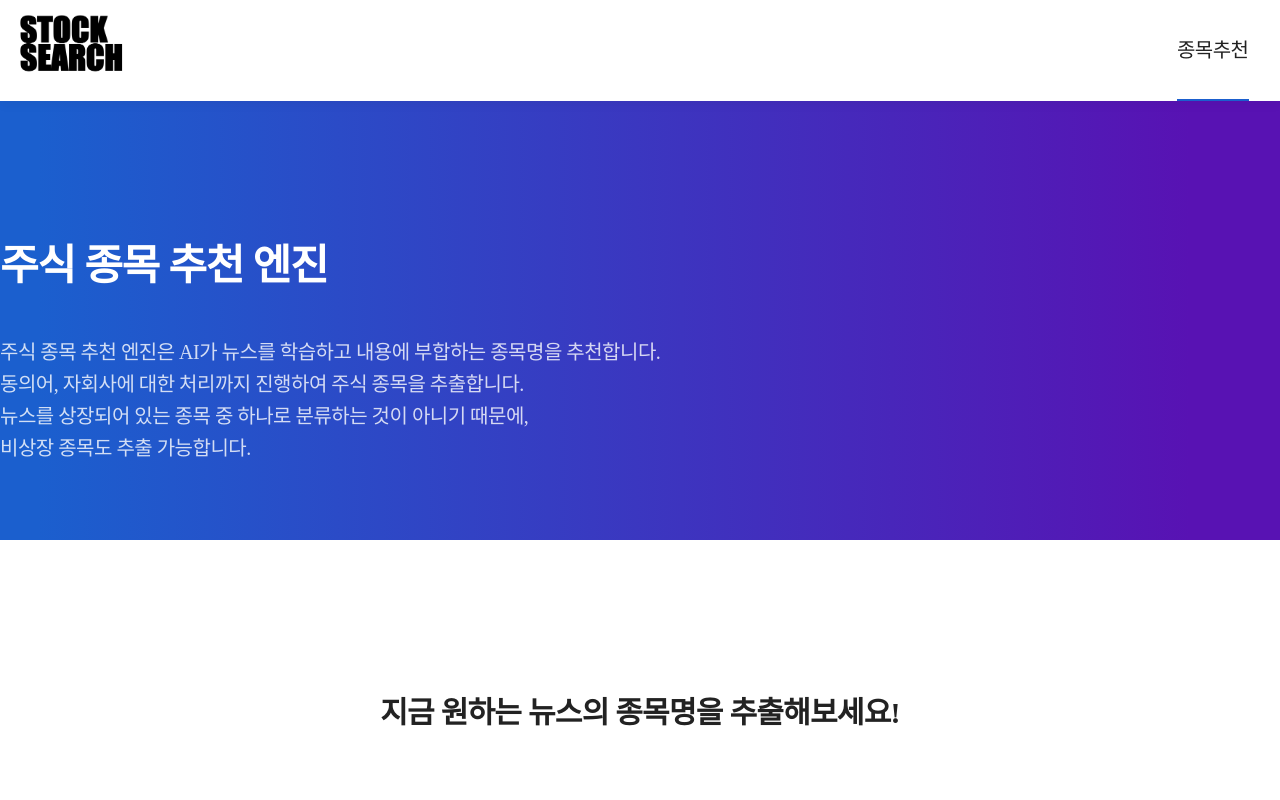
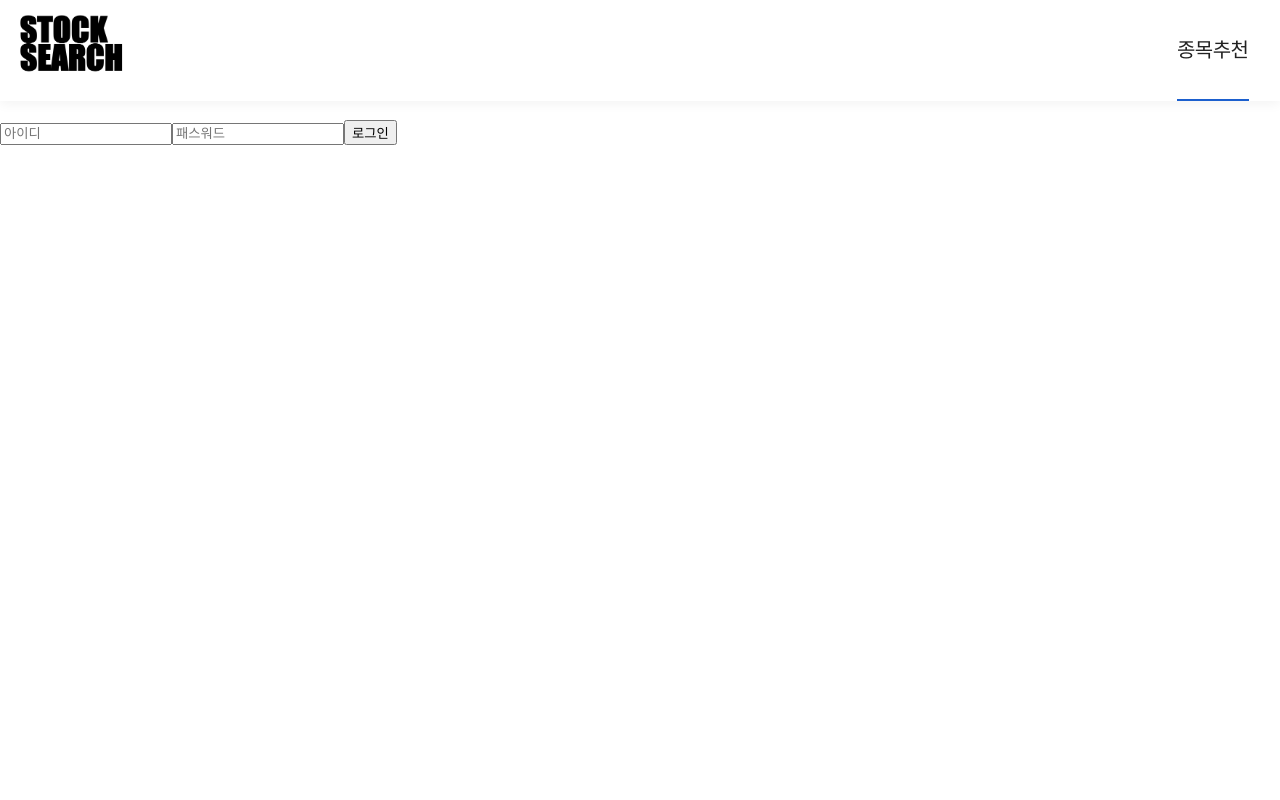
Before and after one commit to newri0807/stock_extraction, a React (Create React App) app: page / in a window 1280 px wide. Shown: the top 800 px of the page. Built offline with nearby package versions, Linux system fonts and the light colour scheme; a web font is replaced by a local one.

Commit message:
4주차 테스트

```diff
--- a/package.json
+++ b/package.json
@@ -15,6 +15,7 @@
     "axios": "^1.3.4",
     "react": "^18.2.0",
     "react-dom": "^18.2.0",
+    "react-router-dom": "^6.8.2",
     "react-scripts": "5.0.1",
     "web-vitals": "^2.1.4"
   },
--- a/src/App.js
+++ b/src/App.js
@@ -1,13 +1,18 @@
 import { StyledEngineProvider } from "@mui/material";
+import { Route, Routes } from "react-router-dom";
 import Footer from "./components/Common/Footer";
 import Header from "./components/Common/Header";
+import { Login } from "./pages/Login";
 import Stock from "./pages/Stock";
 function App() {
   return (
     <div id="background">
       <StyledEngineProvider injectFirst>
         <Header />
-        <Stock />
+        <Routes>
+          <Route path="/" element={<Login />} />
+          <Route path="/stock" element={<Stock />} />
+        </Routes>
         <Footer />
       </StyledEngineProvider>
     </div>
--- a/src/components/Demo.jsx
+++ b/src/components/Demo.jsx
@@ -15,20 +15,16 @@ const Demo = () => {
     axios({
       method: "get", // 통신 방식
       url: `${url}/stock/news?idx=${value}`, // 서버
-      timeout: 2000,
     })
       .then(function (response) {
         //console.log(response.data);
-        setDataList(response.data);
-        setLoading(false);
+        setTimeout(() => {
+          setDataList(response.data);
+          setLoading(false);
+        }, 2000);
       })
       .catch((err) => console.log(err.message));
   });
-
-  useEffect(() => {
-    const timeout = setTimeout(() => buttonClick, 2000);
-    return () => clearTimeout(timeout);
-  }, [buttonClick, dataList]);
 
   return (
     <div style={{ backgroundColor: "rgb(255, 255, 255)" }}>
--- a/src/index.js
+++ b/src/index.js
@@ -3,6 +3,11 @@ import ReactDOM from "react-dom/client";
 import App from "./App";
 import "./assets/reset.css";
 import "./assets/css.css";
+import { BrowserRouter } from "react-router-dom";
 
 const root = ReactDOM.createRoot(document.getElementById("root"));
-root.render(<App />);
+root.render(
+  <BrowserRouter>
+    <App />
+  </BrowserRouter>
+);
--- /dev/null
+++ b/src/pages/Login.jsx
@@ -0,0 +1,65 @@
+import axios from "axios";
+import React, { useState } from "react";
+import { useNavigate } from "react-router-dom";
+
+export const Login = () => {
+  const [inputId, setInputId] = useState("");
+  const [inputPw, setInputPw] = useState("");
+
+  const handleInputId = (e) => {
+    setInputId(e.target.value);
+  };
+
+  const handleInputPw = (e) => {
+    setInputPw(e.target.value);
+  };
+
+  const navigate = useNavigate();
+  const onClickLogin = () => {
+    if (inputId === "" || inputPw === "") {
+      return;
+    }
+    axios
+      .post(
+        "https://d9390710-b9c8-490b-8005-e11d0772b58c.mock.pstmn.io/login",
+        {
+          user_id: inputId,
+          user_pw: inputPw,
+        }
+      )
+      .then(function (response) {
+        console.log(response.data, response.data["user_id"]);
+        sessionStorage.setItem("loginUserID", response.data["user_id"]);
+        sessionStorage.setItem("loginUserPW", response.data.user_pw);
+        sessionStorage.setItem("loginUserName", response.data.user_name);
+        setTimeout(navigate("/stock"), 1000);
+      })
+      .catch((err) => console.log(err.message));
+  };
+
+  return (
+    <div
+      style={{
+        width: "100%",
+        clear: "both",
+        margin: "120px auto",
+        height: "90vh",
+        background: "#fff",
+      }}
+    >
+      <input
+        type="text"
+        placeholder="아이디"
+        value={inputId}
+        onChange={handleInputId}
+      />
+      <input
+        type="text"
+        placeholder="패스워드"
+        value={inputPw}
+        onChange={handleInputPw}
+      />
+      <button onClick={onClickLogin}>로그인</button>
+    </div>
+  );
+};
--- a/src/pages/Stock.jsx
+++ b/src/pages/Stock.jsx
@@ -1,9 +1,14 @@
-import React from "react";
+import React, { useEffect } from "react";
 import Intro from "../components/Intro";
 import Demo from "../components/Demo";
 import EngineStrength from "../components/EngineStrength";
 
 export default function Stock() {
+  const loginUserCk = sessionStorage.getItem("loginUserName");
+  useEffect(() => {
+    if (loginUserCk) alert(`${loginUserCk}님, 환영합니다`);
+  }, []);
+
   return (
     <div className="container">
       <Intro />
```
Also changed, not shown: 1 other file (tests, documents, lock files or other folders).
